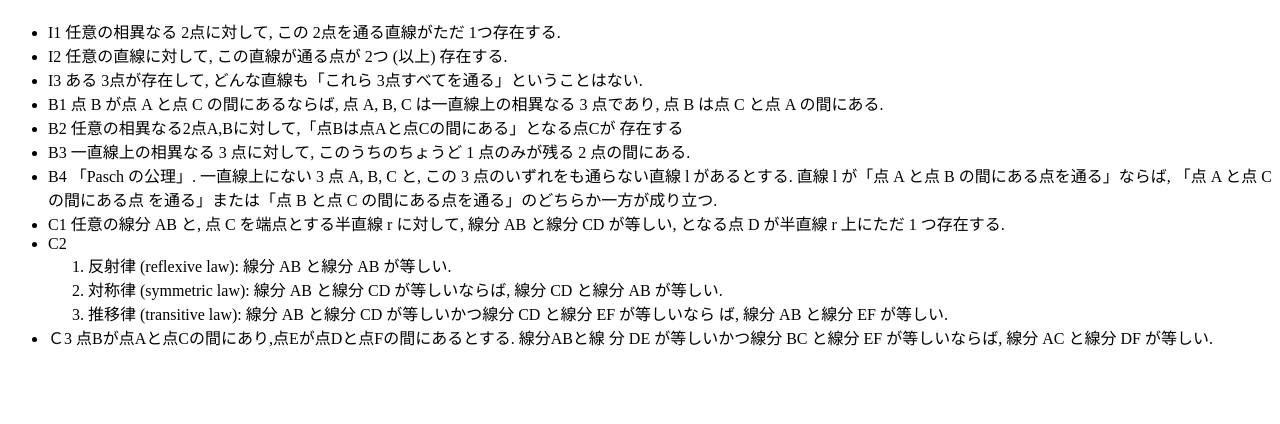
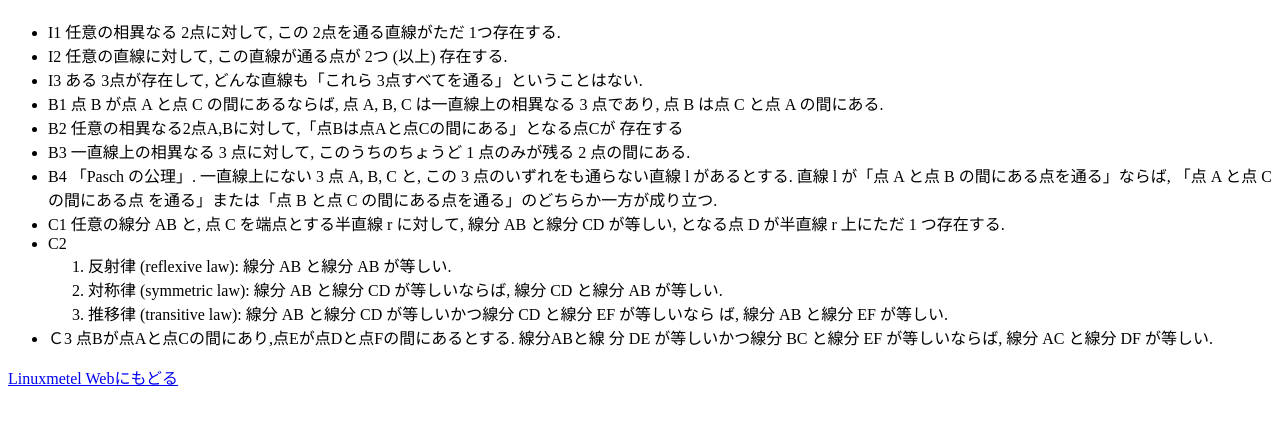
Before and after one commit to linuxmetel/linuxmetel.github.io, a plain HTML site: page kouri.html in a window 1280 px wide. Shown: the part 70-494 px from the top of the page. Drawn offline with Linux system fonts and the light colour scheme.

Commit message:
Update kouri.html

```diff
--- a/kouri.html
+++ b/kouri.html
@@ -23,4 +23,5 @@
   <li>Ｃ3 点Bが点Aと点Cの間にあり,点Eが点Dと点Fの間にあるとする. 線分ABと線 分 DE が等しいかつ線分 BC と線分 EF が等しいならば, 線分 AC と線分 DF が等しい.</li>
 
 </ul>
+  <a href="https://linuxmetel.wordpress.com/">Linuxmetel Webにもどる</a>
 </body>
```
